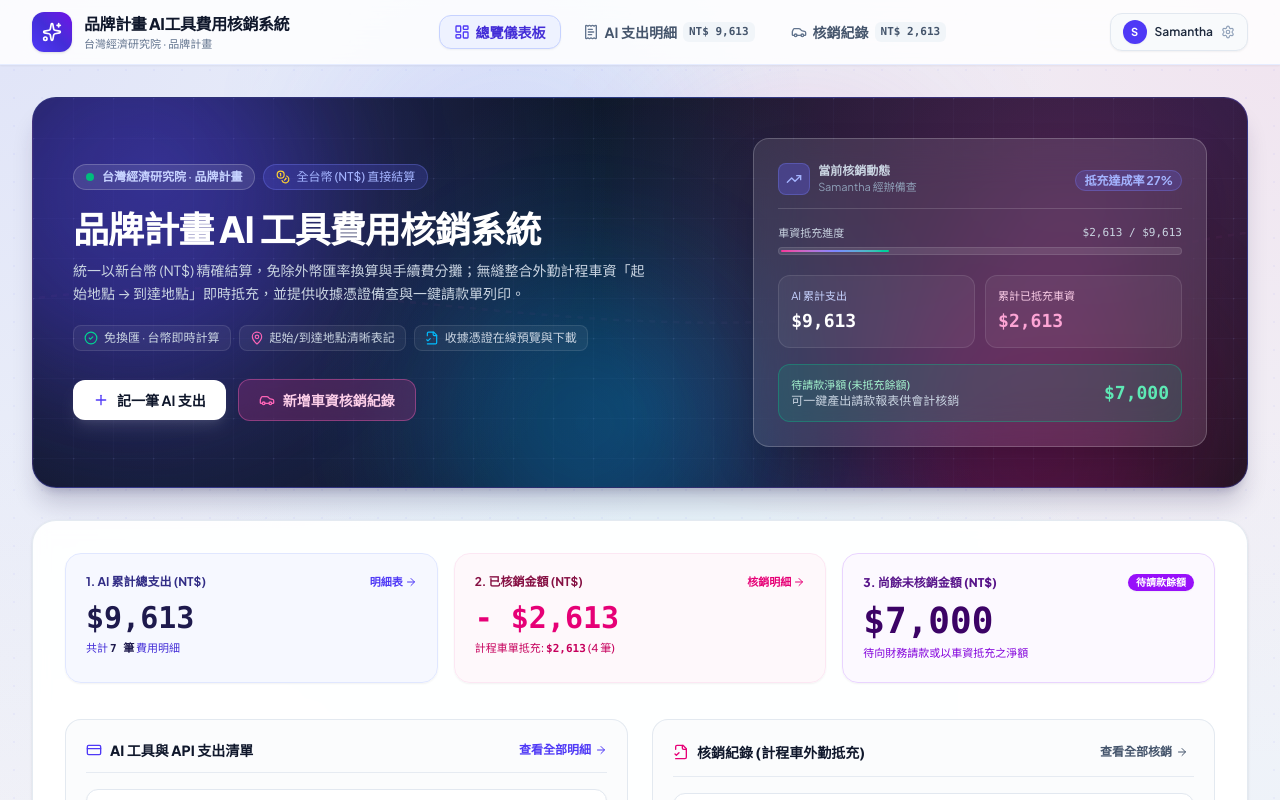
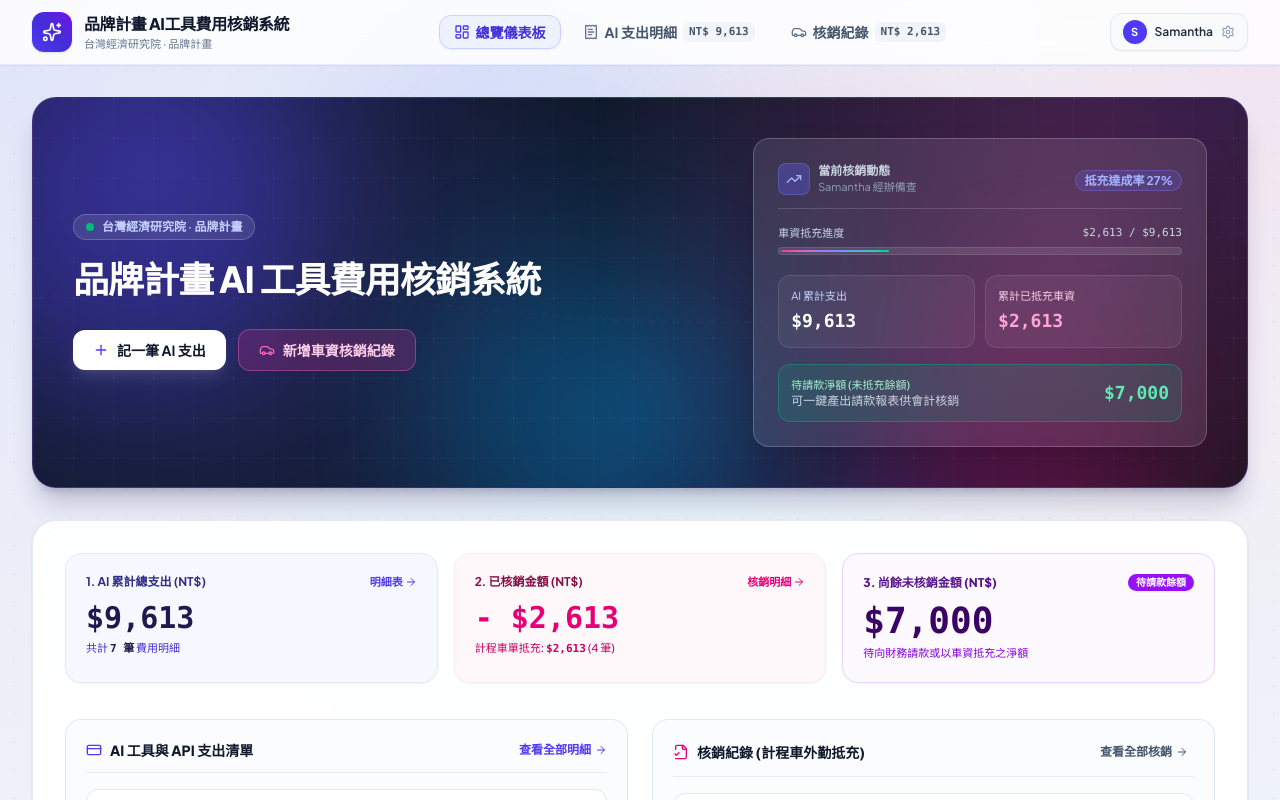
Before and after one commit to KahuSamantha/AI-Cost-Breakdown, a React (Vite) app: page / in a window 1280 px wide. Shown: the top 800 px of the page. Built offline with nearby package versions, Linux system fonts and the light colour scheme.

Commit message:
fix: remove requested descriptive badges and explanatory texts from hero banner

```diff
--- a/src/components/KeyVisualHero.tsx
+++ b/src/components/KeyVisualHero.tsx
@@ -1,15 +1,9 @@
 import React from 'react';
 import {
-  Sparkles,
   Plus,
   ArrowRight,
   Car,
-  Receipt,
-  TrendingUp,
-  FileCheck2,
-  CheckCircle2,
-  MapPin,
-  Coins
+  TrendingUp
 } from 'lucide-react';
 import { UserProfile } from '../types';
 import { formatTWD } from '../utils/formatters';
@@ -86,10 +80,6 @@ export const KeyVisualHero: React.FC<KeyVisualHeroProps> = ({
                 </span>
                 <span>{userProfile.companyName} · 品牌計畫</span>
               </div>
-              <div className="hidden sm:inline-flex items-center gap-1.5 px-3 py-1 rounded-full bg-indigo-500/20 border border-indigo-400/30 text-xs font-medium text-indigo-300">
-                <Coins className="h-3.5 w-3.5 text-amber-300" />
-                <span>全台幣 (NT$) 直接結算</span>
-              </div>
             </div>
 
             {/* Main Key Visual Headline */}
@@ -97,25 +87,6 @@ export const KeyVisualHero: React.FC<KeyVisualHeroProps> = ({
               <h1 className="text-2xl sm:text-4xl font-black tracking-tight text-white leading-tight">
                 品牌計畫 AI 工具費用核銷系統
               </h1>
-              <p className="mt-2 text-xs sm:text-sm text-slate-300 leading-relaxed max-w-xl font-normal">
-                統一以新台幣 (NT$) 精確結算，免除外幣匯率換算與手續費分攤；無縫整合外勤計程車資「起始地點 → 到達地點」即時抵充，並提供收據憑證備查與一鍵請款單列印。
-              </p>
-            </div>
-
-            {/* Quick Feature Pills */}
-            <div className="flex flex-wrap gap-2 pt-1 text-xs text-slate-300">
-              <span className="inline-flex items-center gap-1.5 px-2.5 py-1 rounded-lg bg-white/5 border border-white/10">
-                <CheckCircle2 className="h-3.5 w-3.5 text-emerald-400" />
-                免換匯 · 台幣即時計算
-              </span>
-              <span className="inline-flex items-center gap-1.5 px-2.5 py-1 rounded-lg bg-white/5 border border-white/10">
-                <MapPin className="h-3.5 w-3.5 text-pink-400" />
-                起始/到達地點清晰表記
-              </span>
-              <span className="inline-flex items-center gap-1.5 px-2.5 py-1 rounded-lg bg-white/5 border border-white/10">
-                <FileCheck2 className="h-3.5 w-3.5 text-sky-400" />
-                收據憑證在線預覽與下載
-              </span>
             </div>
 
             {/* Action CTA Buttons */}
```
